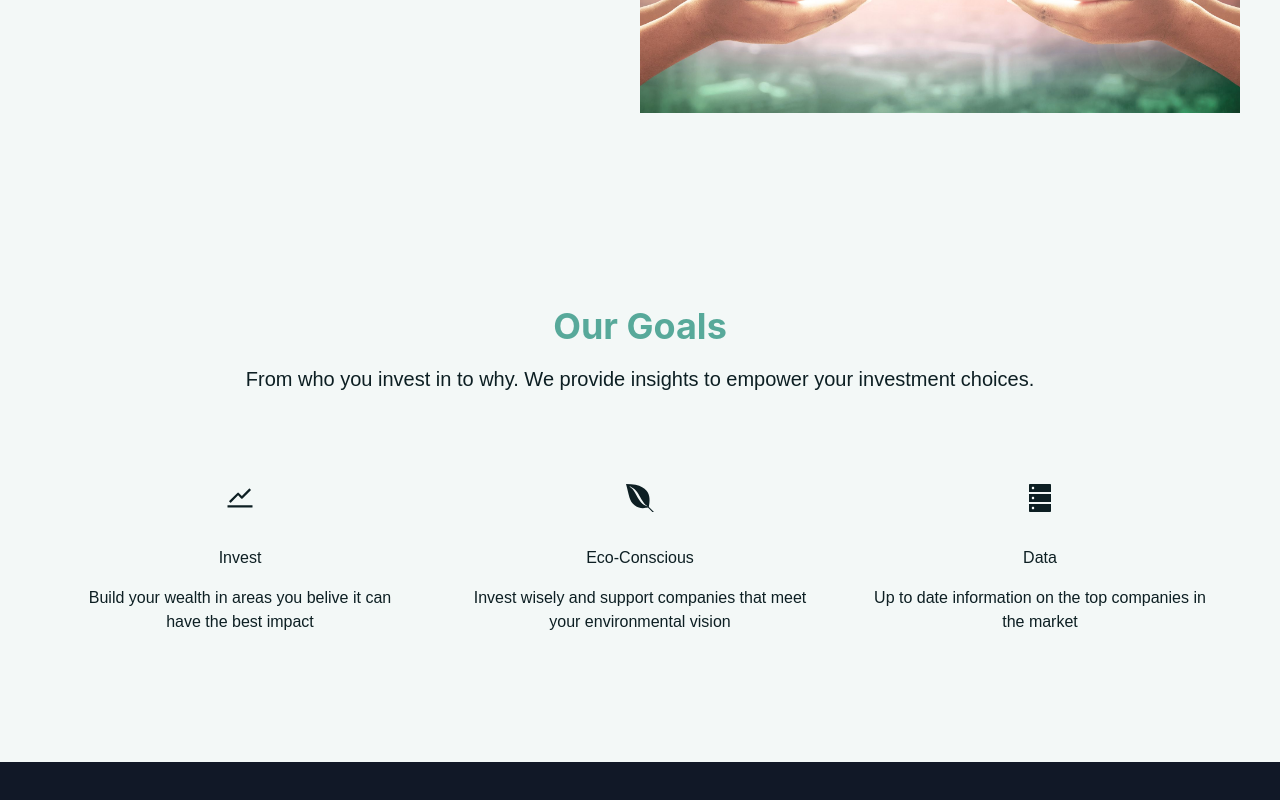
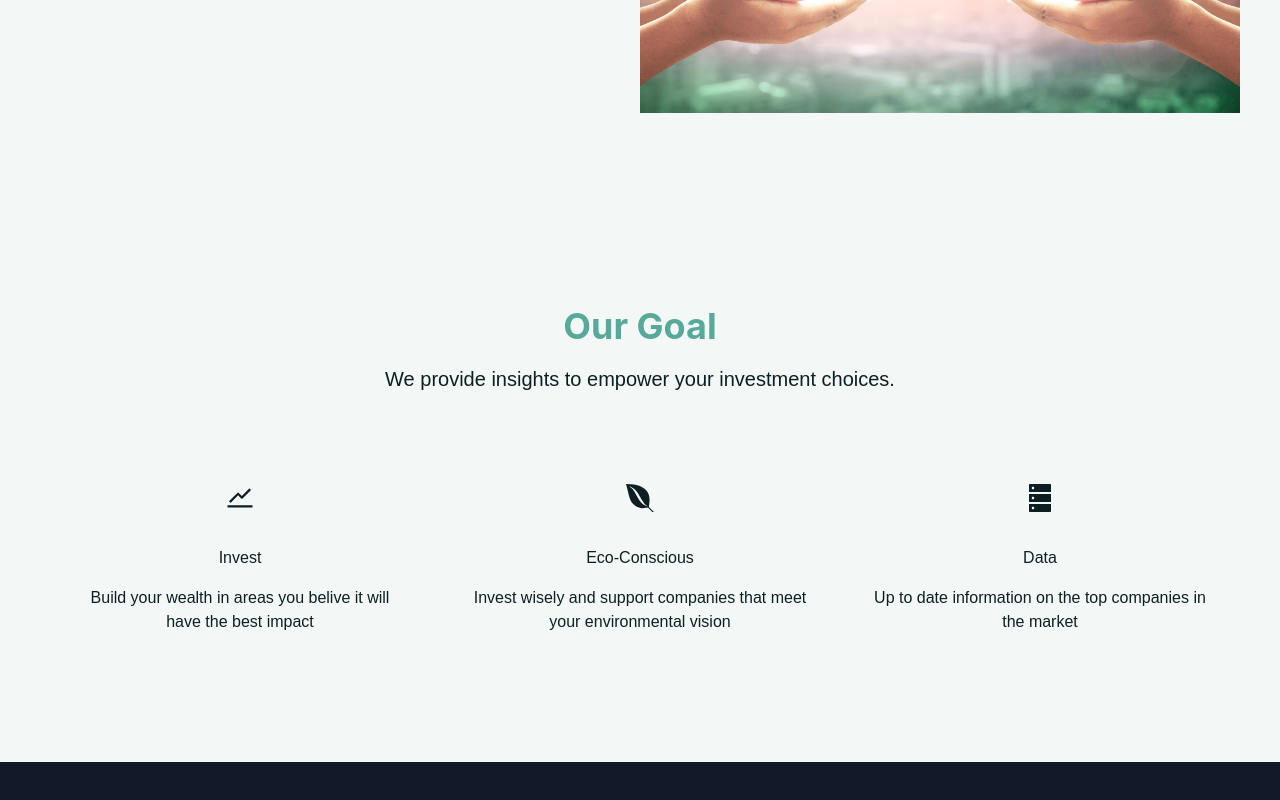
Before and after one commit to ThahaShahzad/Green-Investing--HackDFW-2021, a Next.js app: page / in a window 1280 px wide. Shown: the part 576-1376 px from the top of the page. Built offline with nearby package versions, Linux system fonts and the light colour scheme.

Commit message:
changed wording on landing details

```diff
--- a/src/public/LandingDeatils.ts
+++ b/src/public/LandingDeatils.ts
@@ -34,7 +34,7 @@ export const LandingPageDetails = {
       {
         imageSrc: AiOutlineStock,
         title: 'Invest',
-        description: 'Build your wealth in areas you belive it can have the best impact',
+        description: 'Build your wealth in areas you belive it will have the best impact',
         url: 'https://timerse.com'
       },
       {
@@ -51,9 +51,9 @@ export const LandingPageDetails = {
         url: 'https://reddit.com'
       }
     ],
-    heading: 'Our Goals',
+    heading: 'Our Goal',
     subheading: '',
-    description: 'From who you invest in to why. We provide insights to empower your investment choices.'
+    description: 'We provide insights to empower your investment choices.'
   },
   MainFeatures: {
     cards: [
```
